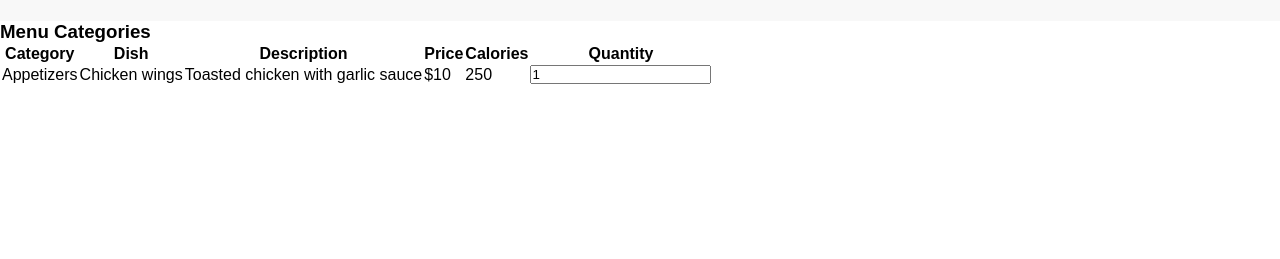
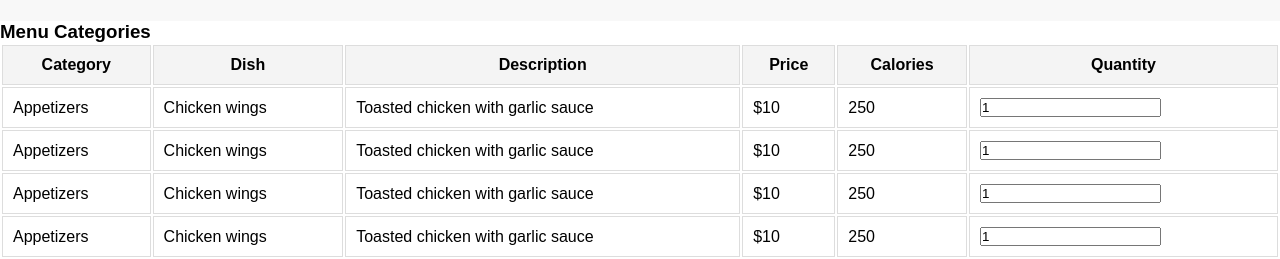
Before and after one commit to Arg-sq/A16FoodWebV2, a plain HTML site: page index.html in a window 1280 px wide. Shown: the part 2425-2684 px from the top of the page. Before the commit the page ends 2511 px from the top, so only its background shows below. Drawn offline with Linux system fonts and the light colour scheme.

Commit message:
feat:table html css

```diff
--- a/index.html
+++ b/index.html
@@ -103,6 +103,16 @@
             .about-image img{
             width:100%;
             }
+            .menu-table{
+                width: 100%;
+            }
+            .menu-table th, td{
+                border:1px solid #ddd;
+                padding:10px;
+            }
+            .menu-table th{
+                background-color: #f4f4f4;
+            }
 
         </style>
     </head>
@@ -176,7 +186,7 @@
         </section>
         <section class="table-section">
             <h3>Menu Categories</h3>
-            <table>
+            <table class="menu-table">
                 <thead>
                     <tr>
                         <th>Category</th>
@@ -196,6 +206,30 @@
                         <td>250</td>
                         <td><input type="number" value="1" min="1"></td>
                     </tr>
+                    <tr>
+                        <td>Appetizers</td>
+                        <td>Chicken wings</td>
+                        <td>Toasted chicken with garlic sauce</td>
+                        <td>$10</td>
+                        <td>250</td>
+                        <td><input type="number" value="1" min="1"></td>
+                    </tr>
+                    <tr>
+                        <td>Appetizers</td>
+                        <td>Chicken wings</td>
+                        <td>Toasted chicken with garlic sauce</td>
+                        <td>$10</td>
+                        <td>250</td>
+                        <td><input type="number" value="1" min="1"></td>
+                    </tr>
+                    <tr>
+                        <td>Appetizers</td>
+                        <td>Chicken wings</td>
+                        <td>Toasted chicken with garlic sauce</td>
+                        <td>$10</td>
+                        <td>250</td>
+                        <td><input type="number" value="1" min="1"></td>
+                    </tr>
                 </tbody>
             </table>
         </section>
```
